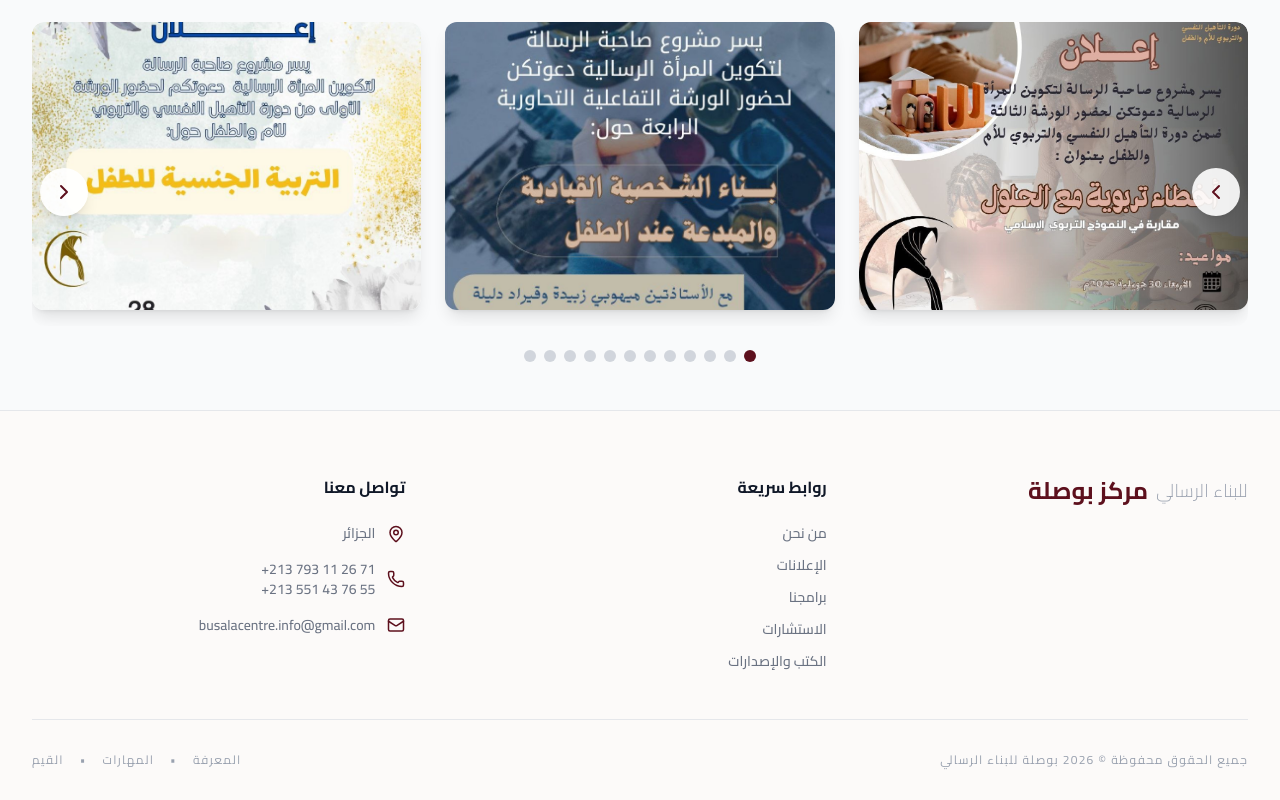
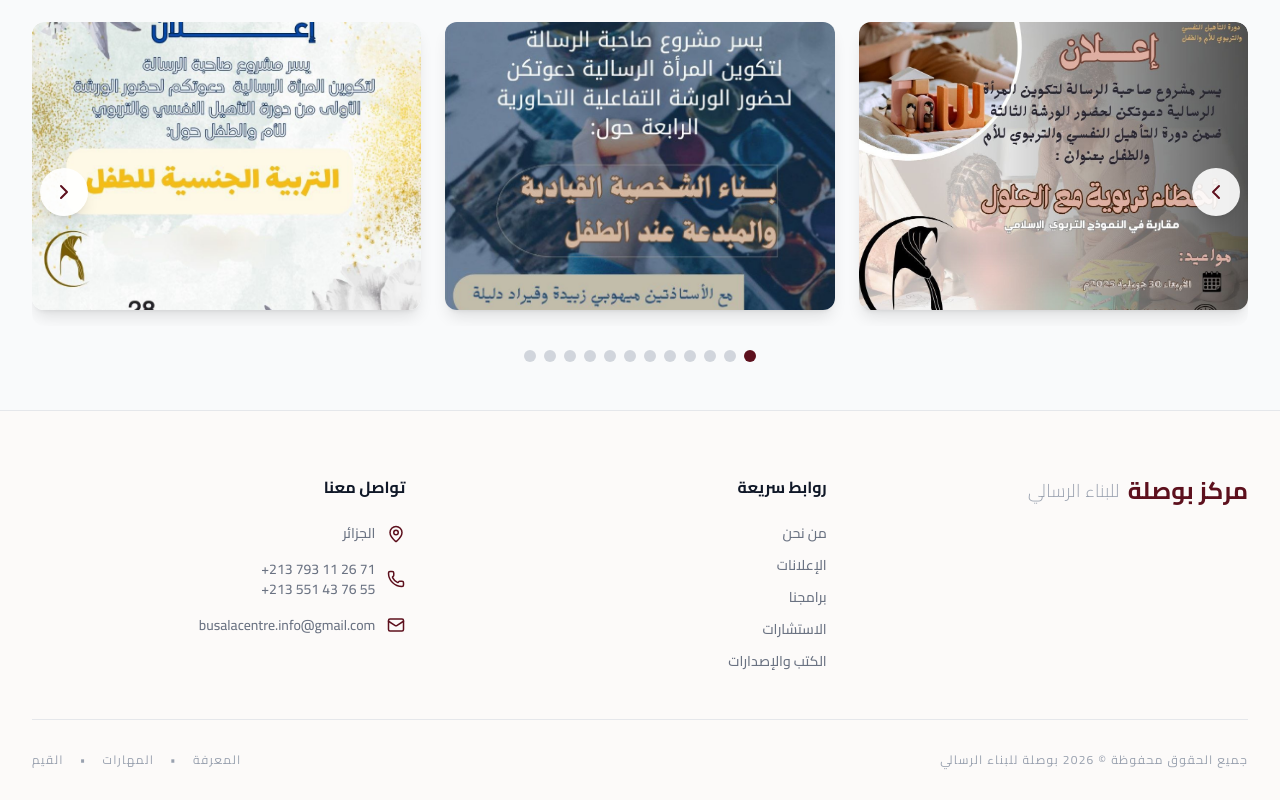
Before and after one commit to lina-ioussaidene/busala, a React (Vite) app: page /announcements in a window 1280 px wide. Shown: the part 1036-1836 px from the top of the page. Built offline with nearby package versions, Linux system fonts and the light colour scheme.

Commit message:
Correction de l'ordre du texte de la marque (Brand)

```diff
--- a/src/components/layout/Footer.tsx
+++ b/src/components/layout/Footer.tsx
@@ -8,7 +8,7 @@ export default function Footer() {
         <div className="grid grid-cols-1 md:grid-cols-3 gap-12 mb-12">
           {/* Brand */}
           <div className="space-y-4 flex flex-col items-start md:items-start">
-            <Link to="/" className="text-2xl font-bold text-primary-800 flex flex-row-reverse items-center gap-2">
+            <Link to="/" className="text-2xl font-bold text-primary-800 flex flex-row items-center gap-2">
             <span>مركز بوصلة</span>
             <span className="font-light text-gray-400 text-lg tracking-wide">للبناء الرسالي</span>
             </Link>
--- a/src/pages/Home.tsx
+++ b/src/pages/Home.tsx
@@ -54,7 +54,7 @@ export default function Home() {
             <h2 className="text-3xl md:text-5xl font-bold text-primary-800 mb-6">من نحن</h2>
             <div className="w-24 h-1 bg-primary-300 mx-auto rounded-full mb-8"></div>
             <p className="text-lg text-gray-600 leading-relaxed">
-            مركز بوصلة مساحة معرفية ثقافية وتربوية تدريبية، تعنى ببناء الإنسان الرسالي
+            مركز بوصلة مساحة معرفية ثقافية تربوية تدريبية، تعنى ببناء الإنسان الرسالي
 وفق رؤية شمولية ومنهجية عملية متكاملة تجمع بين التأهيل المعرفي والثقافي
 والتربوي وتعزيز سبل التمكين الحضاري، لتمتزج المعرفة بالوعي، والتربية
 بالفعل، والثقافة بالسلوك ضمن رؤية تنظر إلى الإنسان ككل متكامل بمنهجية علمية
```
